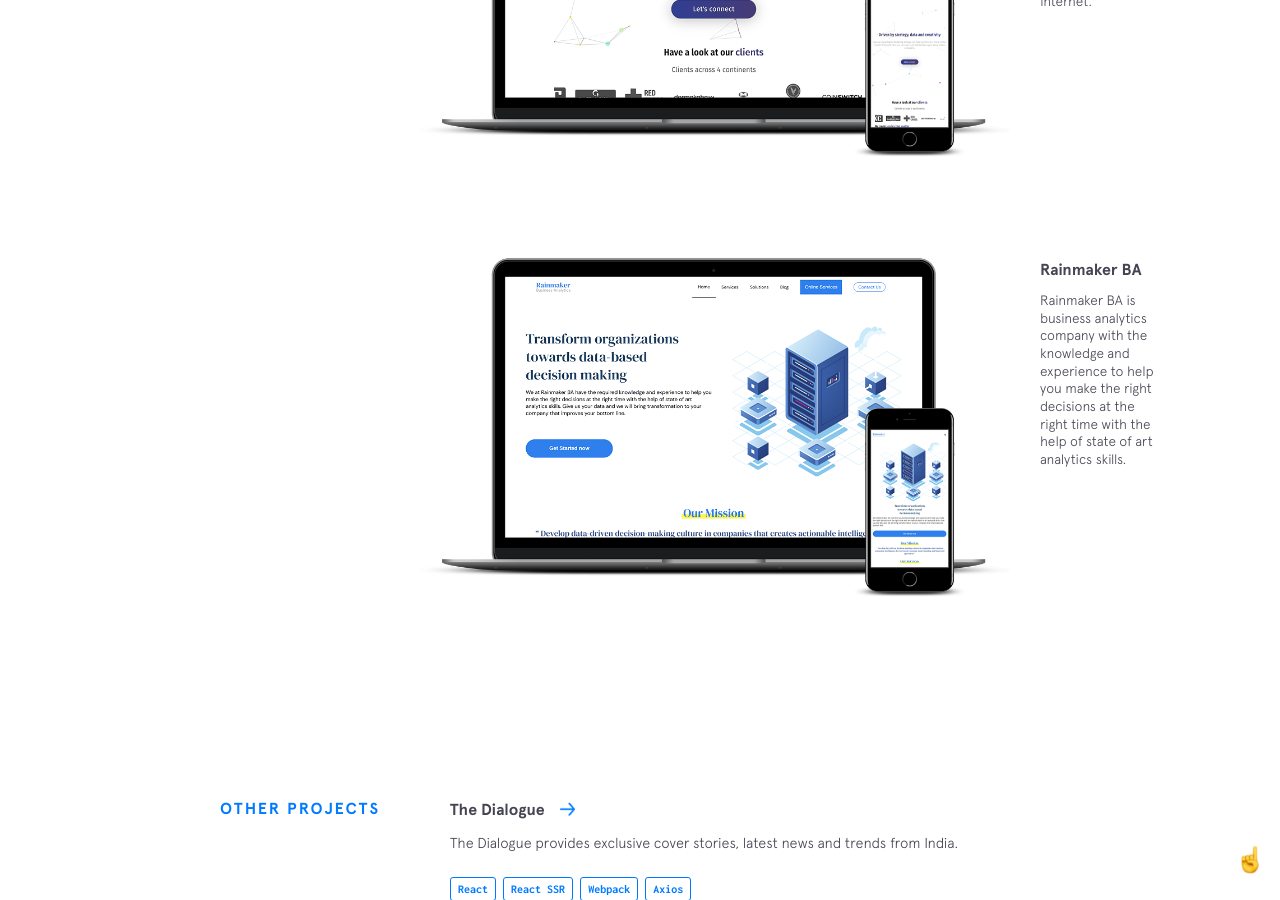
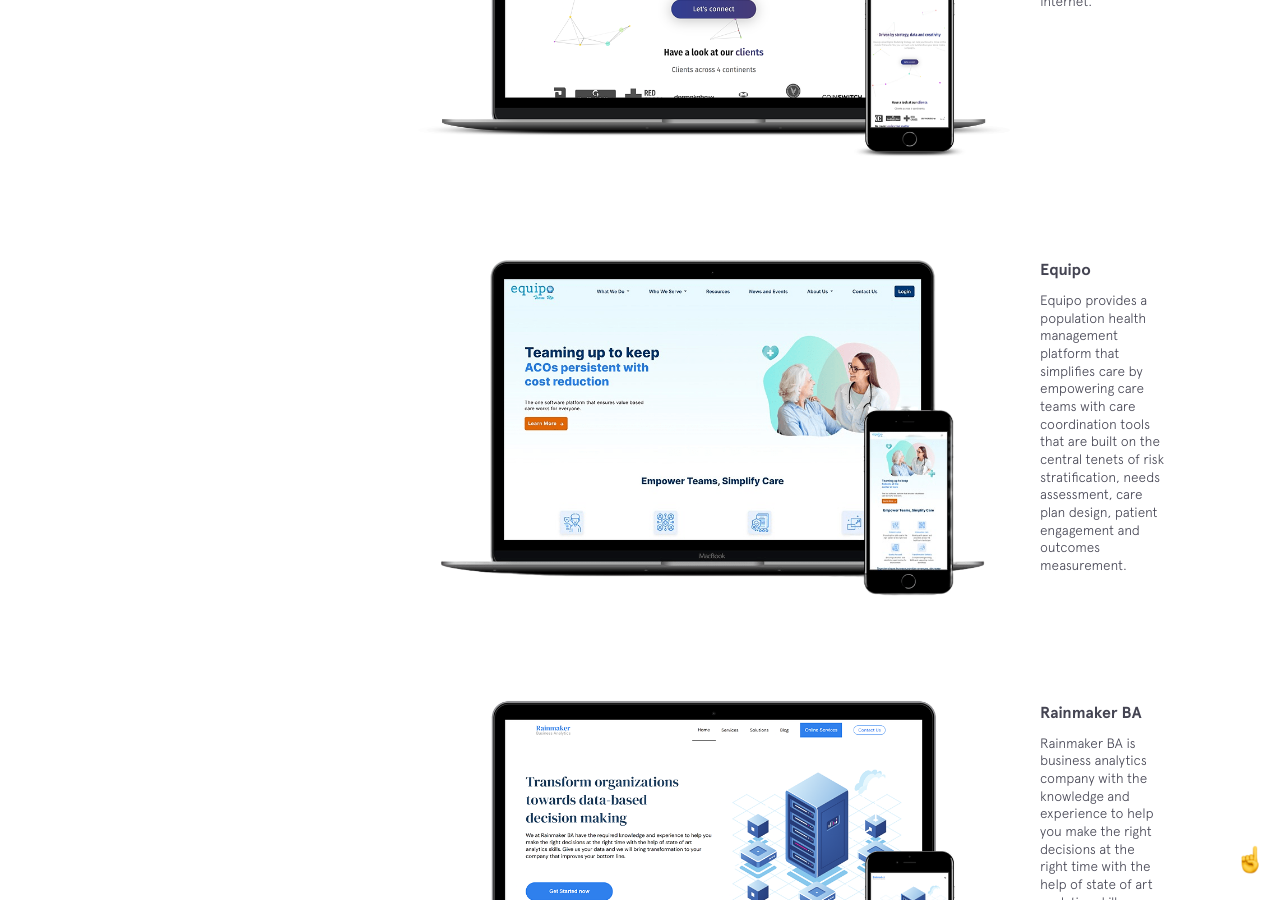
Before and after one commit to adarshsingh87/adarshsingh87.github.io, a Jekyll site: the page built from index.html, in a window 1280 px wide and 900 px high, scrolled down 3599 px. Built offline with Jekyll 4.4.1, drawn with Linux system fonts in a browser that asks for light colours; nearby versions of some CDN libraries.

Commit message:
added equipo

```diff
--- a/_includes/featured-projects.html
+++ b/_includes/featured-projects.html
@@ -63,6 +63,22 @@
 
     <div class="project interventions">
       <figure class="project__pic">
+        <a href="https://equipo.io/" target="_blank">
+          <img src="{{site.baseurl}}/img/featured/equipo/equipo.png" alt="">
+        </a>
+      </figure>
+      <figcaption class="project__caption">
+        <div class="project__name">
+          <a href="https://rainmakerba.com/" target="_blank">Equipo</a>
+        </div>
+        <p>Equipo provides a population health management platform that simplifies care by empowering care teams with care
+        coordination tools that are built on the central tenets of risk stratification, needs assessment, care plan design,
+        patient engagement and outcomes measurement.</p>
+      </figcaption>
+    </div>
+
+    <div class="project interventions">
+      <figure class="project__pic">
         <a href="https://rainmakerba.com/" target="_blank">
           <img src="{{site.baseurl}}/img/featured/rainmakerba/rainmakerba.png" alt="">
         </a>
```
Also changed, not shown: img/featured/equipo/equipo.png (added), 1 other file.
